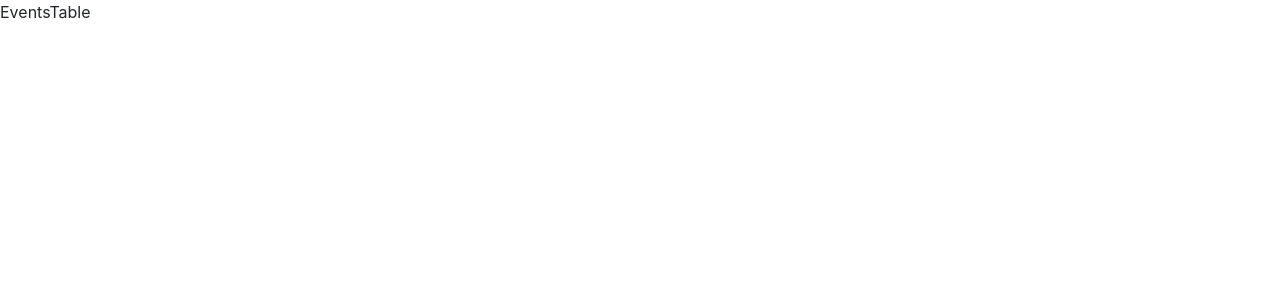
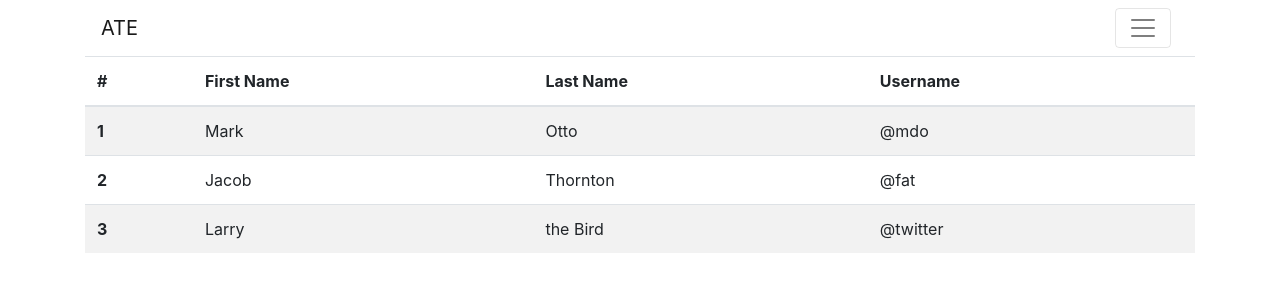
Before and after one commit to xadrijo/ate-app, a React (Create React App) app: page / in a window 1280 px wide. Shown: the top 300 px of the page. Built offline with nearby package versions, Linux system fonts and the light colour scheme.

Commit message:
Added Header component

```diff
--- a/src/components/App.js
+++ b/src/components/App.js
@@ -1,16 +1,15 @@
 import React, { Component } from 'react';
+import EvensTable from './EventsTable';
 import './App.css';
+import Header from './Header';
+import EventsTable from './EventsTable';
 
 class App extends Component {
   render() {
     return (
-      <div className="App">
-        <header className="App-header">
-          <h1 className="App-title">Welcome to React</h1>
-        </header>
-        <p className="App-intro">
-          ATE APP
-        </p>
+      <div className="container">
+        <Header />
+        <EventsTable />
       </div>
     );
   }
--- a/src/components/EventsTable.js
+++ b/src/components/EventsTable.js
@@ -1,8 +1,40 @@
 import React from 'react';
+import { Table } from 'reactstrap';
 
 class EventsTable extends React.Component {
   render() {
-    return <p>EventsTable</p>
+    return (
+      <Table striped>
+        <thead>
+          <tr>
+            <th>#</th>
+            <th>First Name</th>
+            <th>Last Name</th>
+            <th>Username</th>
+          </tr>
+        </thead>
+        <tbody>
+          <tr>
+            <th scope="row">1</th>
+            <td>Mark</td>
+            <td>Otto</td>
+            <td>@mdo</td>
+          </tr>
+          <tr>
+            <th scope="row">2</th>
+            <td>Jacob</td>
+            <td>Thornton</td>
+            <td>@fat</td>
+          </tr>
+          <tr>
+            <th scope="row">3</th>
+            <td>Larry</td>
+            <td>the Bird</td>
+            <td>@twitter</td>
+          </tr>
+        </tbody>
+      </Table>
+    )
   }
 }
 
--- /dev/null
+++ b/src/components/Header.js
@@ -0,0 +1,41 @@
+import React from 'react';
+import { Collapse, Navbar, NavbarToggler, NavbarBrand, Nav, NavItem, NavLink } from 'reactstrap';
+
+class Header extends React.Component {
+  constructor(props) {
+    super(props);
+
+    this.toggleNavbar = this.toggleNavbar.bind(this);
+    this.state = {
+      collapsed: true
+    };
+  }
+
+  toggleNavbar() {
+    this.setState({
+      collapsed: !this.state.collapsed
+    });
+  }
+  render() {
+    return (
+      <div>
+        <Navbar color="faded" light>
+          <NavbarBrand href="/" className="mr-auto">ATE</NavbarBrand>
+          <NavbarToggler onClick={this.toggleNavbar} className="mr-2" />
+          <Collapse isOpen={!this.state.collapsed} navbar>
+            <Nav navbar>
+              <NavItem>
+                <NavLink href="/scan">Scan</NavLink>
+              </NavItem>
+              <NavItem>
+                <NavLink href="https://github.com/reactstrap/reactstrap">GitHub</NavLink>
+              </NavItem>
+            </Nav>
+          </Collapse>
+        </Navbar>
+      </div>
+    );
+  }
+}
+
+export default Header;
--- a/src/components/Router.js
+++ b/src/components/Router.js
@@ -8,7 +8,7 @@ import App from './App';
 const Router = () => (
   <BrowserRouter>
     <Switch>
-      <Route exact path="/" component={EventsTable} />
+      <Route exact path="/" component={App} />
       <Route path="/scan" component={Scan} />
     </Switch>
   </BrowserRouter>
```
